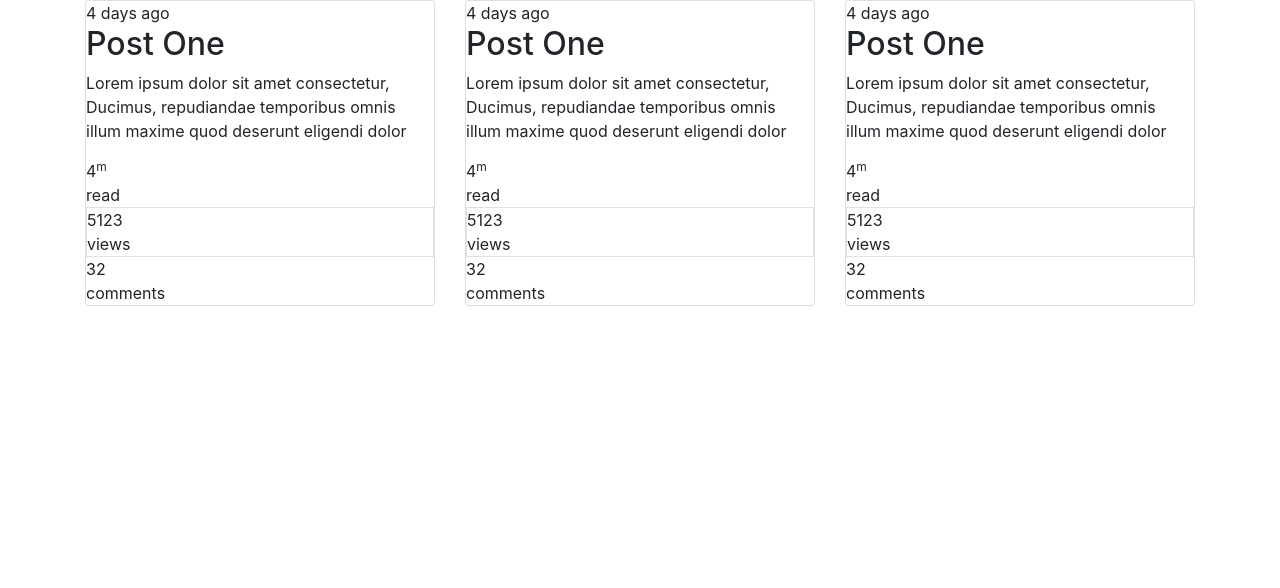
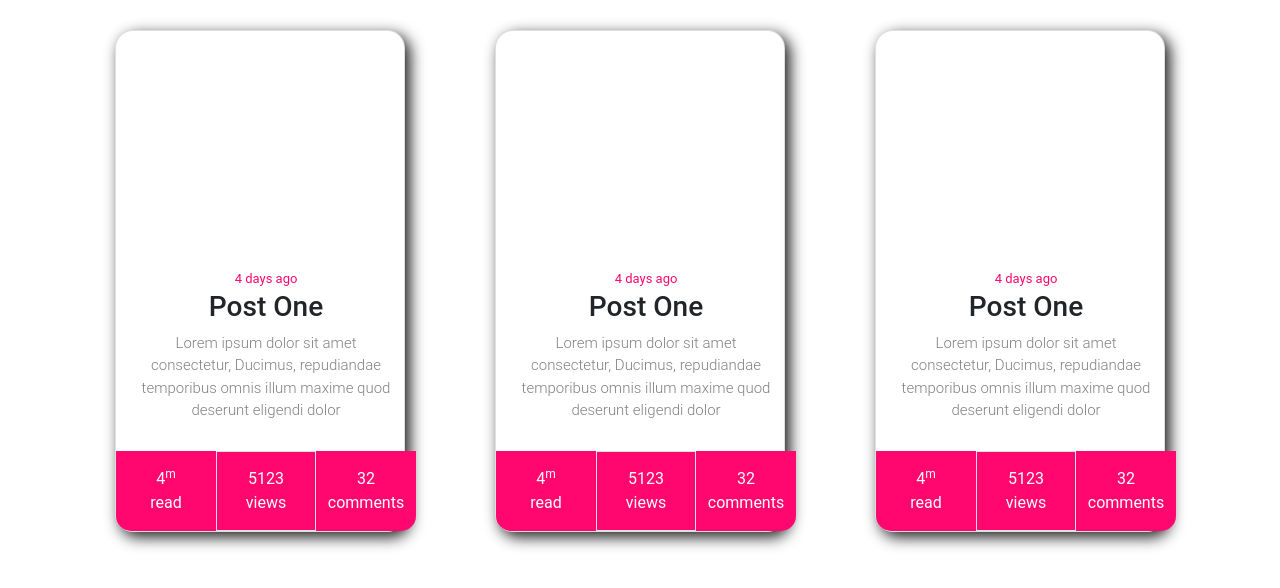
Before and after one commit to AlfazaSatria/React-HTMLCSS, a React (Create React App) app: page / in a window 1280 px wide. Shown: the top 588 px of the page. Built offline with nearby package versions, Linux system fonts and the light colour scheme.

Commit message:
Add style scss

```diff
--- a/src/App.js
+++ b/src/App.js
@@ -1,6 +1,7 @@
 import React from 'react';
 import './App.css';
 import 'bootstrap/dist/css/bootstrap.min.css';
+import './css.scss';
 
 function App() {
   return (
--- /dev/null
+++ b/src/css.scss
@@ -0,0 +1,82 @@
+.card {
+    display: grid;
+    grid-template-columns: 300px;
+    grid-template-rows: 210px 210px 80px;
+    grid-template-areas: "image""text""stats";
+    border-radius: 18px;
+    background: white;
+    box-shadow: 5px 5px 15px rgba(0, 0, 0, 0.9);
+    font-family: roboto;
+    text-align: center;
+}
+
+.card-image {
+    grid-area: image;
+}
+
+.card-text {
+    grid-area: text;
+}
+
+.card-stats {
+    grid-area: stats;
+}
+
+.card-image {
+    grid-area: image;
+    // background: url("img1.jfif");
+    border-top-left-radius: 15px;
+    border-top-right-radius: 15px;
+    background-size: cover;
+}
+
+.card-text {
+    grid-area: text;
+    margin: 25px;
+}
+
+.card-text .date {
+    color: rgb(255, 7, 110);
+    font-size: 13px;
+}
+
+.card-text p {
+    color: grey;
+    font-size: 15px;
+    font-weight: 300;
+}
+
+.card-text h2 {
+    margin-top: 0px;
+    font-size: 28px;
+}
+
+.card-stats {
+    grid-area: stats;
+    display: grid;
+    grid-template-columns: 1fr 1fr 1fr;
+    grid-template-rows: 1fr;
+    border-bottom-left-radius: 15px;
+    border-bottom-right-radius: 15px;
+    background: rgb(255, 7, 110);
+}
+
+.card-stats .stat {
+    display: flex;
+    align-items: center;
+    justify-content: center;
+    flex-direction: column;
+    color: white;
+    padding: 10px;
+}
+
+.card:hover {
+    transform: scale(1.15);
+    box-shadow: 5px 5px 15px rgba(0, 0, 0, 0.6);
+}
+
+.card {
+    transition: 0.5s ease;
+    cursor: pointer;
+    margin: 30px;
+}
```
